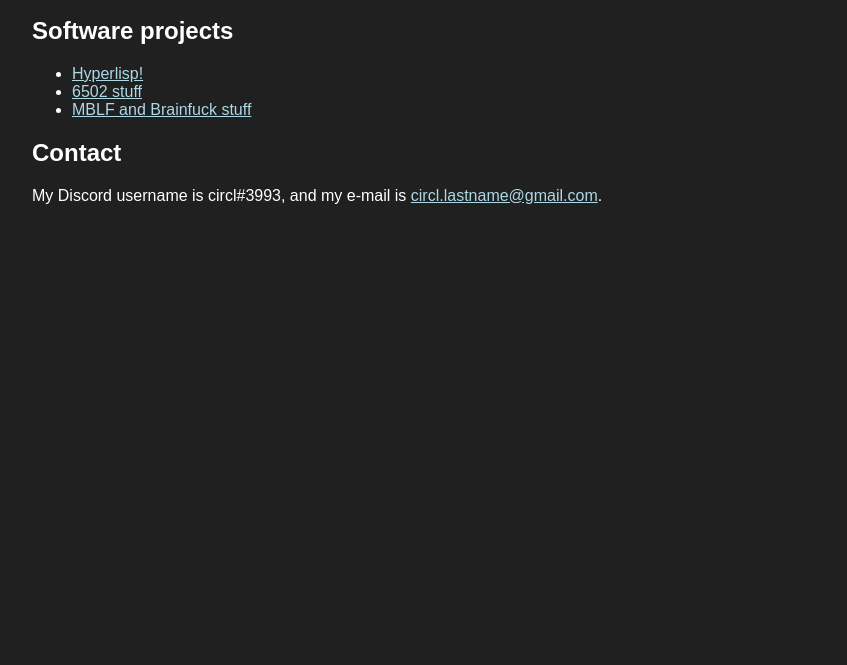
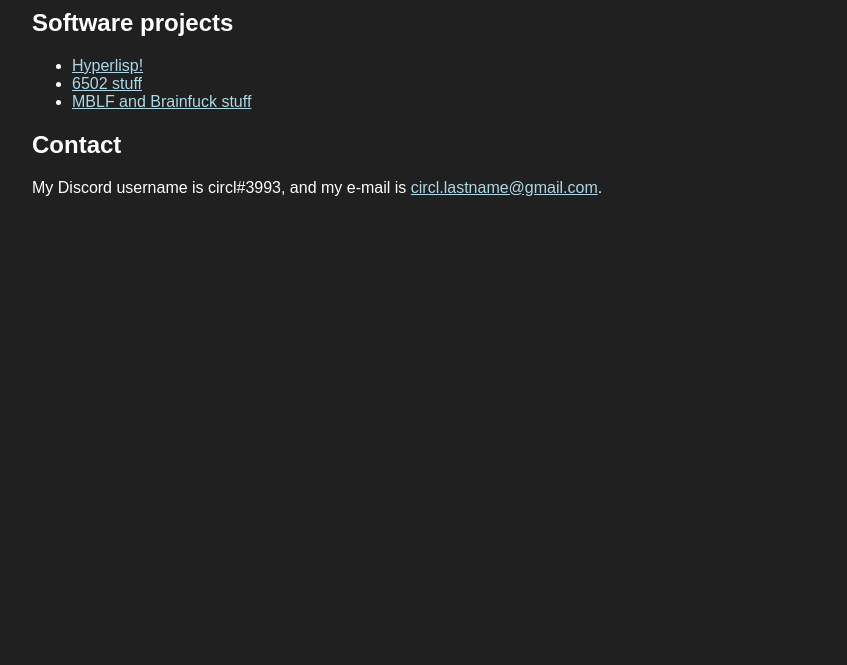
Before and after one commit to circl-lastname/circl-lastname.github.io, a plain HTML site: page docs/index.html in a window 1280 px wide. Shown: the part 135-800 px from the top of the page, without its empty margins (208-1055 px from the left). Drawn offline with Linux system fonts and the light colour scheme.

Commit message:
Change padding to 8px

```diff
--- a/docs/style.css
+++ b/docs/style.css
@@ -3,7 +3,7 @@ body {
   color: white;
   font-family: sans-serif;
   max-width: 50em;
-  padding: 1em;
+  padding: 8px;
   margin: auto;
 }
 
--- a/src/style.css
+++ b/src/style.css
@@ -3,7 +3,7 @@ body {
   color: white;
   font-family: sans-serif;
   max-width: 50em;
-  padding: 1em;
+  padding: 8px;
   margin: auto;
 }
 
```
